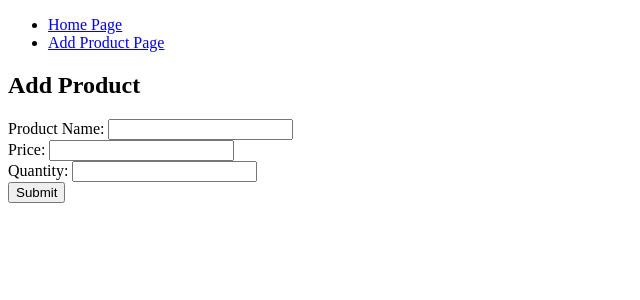
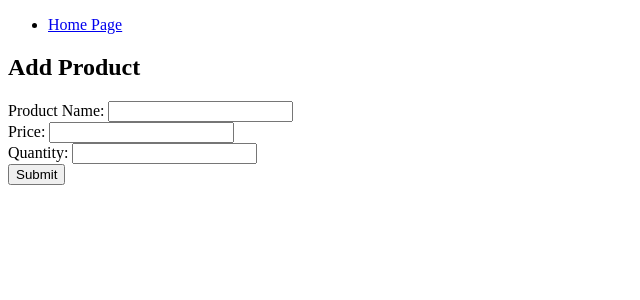
Before and after one commit to chuhuangXY/Group-Admin-estore, a PHP site: page /Add_product.php in a window 1280 px wide. Shown: the top 300 px of the page, without its empty margins (0-640 px from the left). Run offline with PHP 8.4, Linux system fonts and the light colour scheme.

Commit message:
Update Add_product.php

```diff
--- a/Add_product.php
+++ b/Add_product.php
@@ -12,9 +12,6 @@
         <ul>
             <li>
                 <a href="index.php"> Home Page</a>
-            </li>
-            <li>
-                <a href="Add_product.php">Add Product Page</a>
             </li>
         </ul>
     </nav>
```
